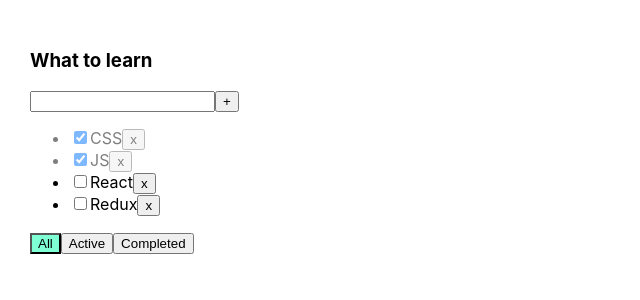
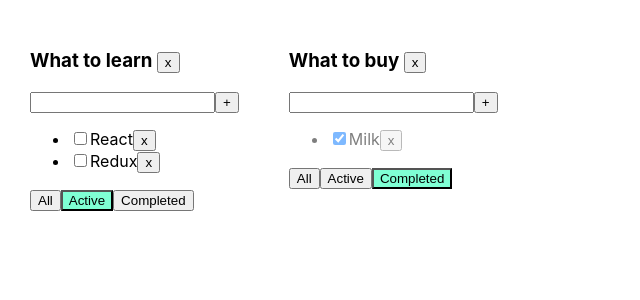
Before and after one commit to AnsarKhubiev/todolist-dimych, a React (Create React App) app: page / in a window 1280 px wide. Shown: the top 300 px of the page, without its empty margins (0-640 px from the left). Built offline with nearby package versions, Linux system fonts and the light colour scheme.

Commit message:
Sprint-02. 05. added associative array of tudulists. Added tudulist removal function

```diff
--- a/src/App.tsx
+++ b/src/App.tsx
@@ -1,64 +1,98 @@
 import React, {useState} from "react";
 import "./App.css";
-import {TaskType, Todolist} from "./Todolist";
+import {Todolist} from "./Todolist";
 import {v1} from "uuid";
 
 export type FilterValuesType = "all" | "active" | "completed"
 
+type todoListType = {
+    id: string
+    title: string
+    filter: FilterValuesType
+}
+
 function App() {
 
-    const [tasks, setTasks] = useState<TaskType[]>(
-        [
+    const todoListId1 = v1()
+    const todoListId2 = v1()
+
+    const [tasks, setTasks] = useState({
+        [todoListId1]: [
             {id: v1(), title: "CSS", isDone: true},
             {id: v1(), title: "JS", isDone: true},
             {id: v1(), title: "React", isDone: false},
             {id: v1(), title: "Redux", isDone: false},
-        ]
-    );
+        ],
+        [todoListId2]: [
+            {id: v1(), title: "Book", isDone: false},
+            {id: v1(), title: "Milk", isDone: true},
+        ],
+    })
 
-    const [filter, setFilter] = useState<FilterValuesType>("all")
+    const [todoLists, setTodoLists] = useState<todoListType[]>([
+        {id: todoListId1, title: "What to learn", filter: "active"},
+        {id: todoListId2, title: "What to buy", filter: "completed"},
+    ])
 
-    let tasksForTodolist = tasks;
-    if (filter === "completed") {
-        tasksForTodolist = tasks.filter(t => t.isDone)
-    }
-    if (filter === "active") {
-        tasksForTodolist = tasks.filter(t => !t.isDone)
+
+    function removeTask(id: string, todoListId: string) {
+        const resultTasks = tasks[todoListId].filter(t => t.id !== id);
+        setTasks({...tasks, resultTasks});
     }
 
-    function removeTask(id: string) {
-        const resultTasks = tasks.filter(t => t.id !== id);
-        setTasks(resultTasks);
+    function removeTodoList (todoListId: string) {
+        setTodoLists(todoLists.filter(tl => tl.id !== todoListId))
+        delete tasks[todoListId]
+        setTasks({...tasks})
     }
 
-    function changeFilter(value: FilterValuesType) {
-        setFilter(value);
+    function changeFilter(value: FilterValuesType, todoListId: string) {
+        setTodoLists(todoLists.map(tl => (tl.id === todoListId ? {...tl, filter: value} : tl)))
     }
 
-    function addTask(title: string) {
+    function addTask(title: string, todoListId: string) {
         const newTask = {
             id: v1(),
             title,
             isDone: false
         }
-        setTasks([newTask, ...tasks])
+        setTasks({...tasks, todoListId: [newTask, ...tasks[todoListId]]})
     }
 
-    function changeTaskStatus(taskId: string, isDone: boolean) {
-        setTasks(tasks.map(t => t.id === taskId ? {id: t.id, title: t.title, isDone: isDone} : t))
+    function changeTaskStatus(taskId: string, isDone: boolean, todoListId: string) {
+        setTasks({...tasks, [todoListId]: tasks[todoListId].map(
+            t => t.id === taskId ? {id: t.id, title: t.title, isDone: isDone} : t
+            )})
     }
+
 
     return (
         <div className="App">
+
+            {todoLists.map(tl => {
+                let tasksForTodolist = tasks[tl.id];
+
+                if (tl.filter === "completed") {
+                    tasksForTodolist = tasks[tl.id].filter(t => t.isDone)
+                }
+                if (tl.filter === "active") {
+                    tasksForTodolist = tasks[tl.id].filter(t => !t.isDone)
+                }
+                return (
                     <Todolist
-                title="What to learn"
+                        key={tl.id}
+                        todoListId={tl.id}
+                        title={tl.title}
                         tasks={tasksForTodolist}
                         removeTask={removeTask}
                         changeFilter={changeFilter}
                         addTask={addTask}
                         changeTaskStatus={changeTaskStatus}
-                filter={filter}
+                        filter={tl.filter}
+                        removeTodoList={removeTodoList}
                     />
+                )
+            })}
         </div>
     );
 }
--- a/src/Todolist.tsx
+++ b/src/Todolist.tsx
@@ -10,18 +10,24 @@
 type TodolistPropsType = {
     title: string
     tasks: TaskType[]
-    removeTask: (value: string) => void
-    changeFilter: (value: FilterValuesType) => void
-    addTask: (title: string) => void
-    changeTaskStatus: (taskId: string, isDone: boolean) => void
+    removeTask: (value: string, id: string) => void
+    changeFilter: (value: FilterValuesType, todoListId: string) => void
+    addTask: (title: string, todoListId: string) => void
+    changeTaskStatus: (taskId: string, isDone: boolean, todoListId: string) => void
     filter: FilterValuesType
+    todoListId: string
+    removeTodoList: (todoListId: string) => void
 }
 
 export function Todolist(props: TodolistPropsType) {
-    const {title, tasks, removeTask, changeFilter, addTask, changeTaskStatus, filter} = props
+    const {title, tasks, removeTask, changeFilter, addTask, changeTaskStatus, filter, todoListId, removeTodoList} = props
 
     const [newTaskTitle, setNewTaskTitle] = useState<string>("")
     const [error, setError] = useState<string | null>(null)
+
+    const removeTodoListHandler = () => {
+        removeTodoList(todoListId)
+    }
 
     const onNewTitleChangeHandler = (e: ChangeEvent<HTMLInputElement>) => {
         setNewTaskTitle(e.currentTarget.value)
@@ -29,7 +35,7 @@
 
     const addTaskHandler = () => {
         if (newTaskTitle.trim().length) {
-            addTask(newTaskTitle.trim())
+            addTask(newTaskTitle.trim(), todoListId)
             setNewTaskTitle("")
         } else {
             setError("Field is required")
@@ -38,17 +44,17 @@
     }
 
     const onKeyDownHandler = (e: KeyboardEvent<HTMLInputElement>) => {
-        e.key === "Enter" && addTask(newTaskTitle.trim())
+        e.key === "Enter" && addTask(newTaskTitle.trim(), todoListId)
     }
 
 
-    const onAllClickFilter = () => changeFilter("all")
-    const onActiveClickFilter = () => changeFilter("active")
-    const onCompletedClickFilter = () => changeFilter("completed")
+    const onAllClickFilter = () => changeFilter("all", todoListId)
+    const onActiveClickFilter = () => changeFilter("active", todoListId)
+    const onCompletedClickFilter = () => changeFilter("completed", todoListId)
 
     return (
         <div>
-            <h3>{title}</h3>
+            <h3>{title} <button onClick={removeTodoListHandler}>x</button></h3>
 
             <div>
                 <input
@@ -64,9 +70,9 @@
             </div>
             <ul>
                 {tasks.map(t => {
-                    const onRemoveHandler = () => removeTask(t.id)
+                    const onRemoveHandler = () => removeTask(t.id, todoListId)
                     const onChangeHandler = (e: ChangeEvent<HTMLInputElement>) => {
-                        changeTaskStatus(t.id, e.currentTarget.checked)
+                        changeTaskStatus(t.id, e.currentTarget.checked, todoListId)
                     }
                     return (
                         <li className={t.isDone ? 'is-done' : ""} key={t.id}>
```
Lines whose indentation alone changed are shown as unchanged.
